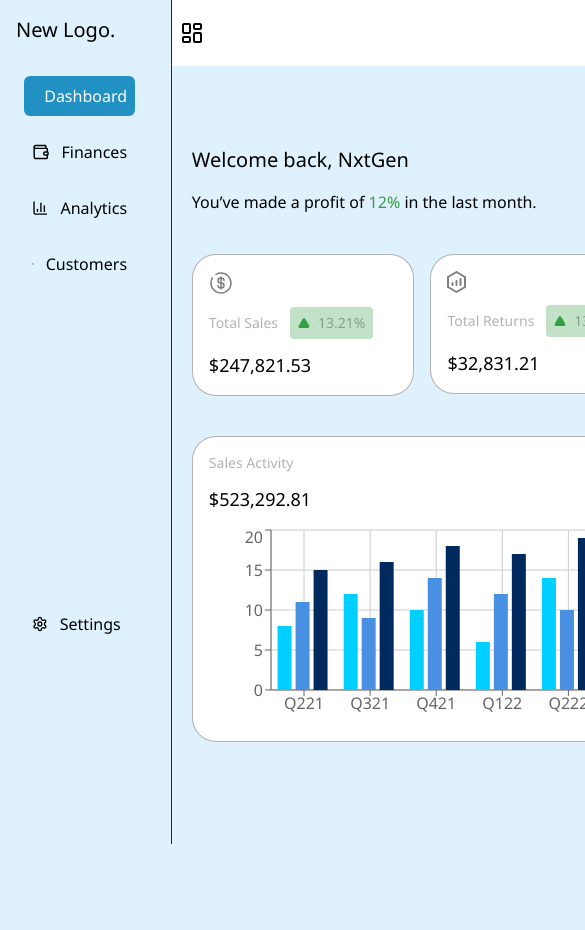
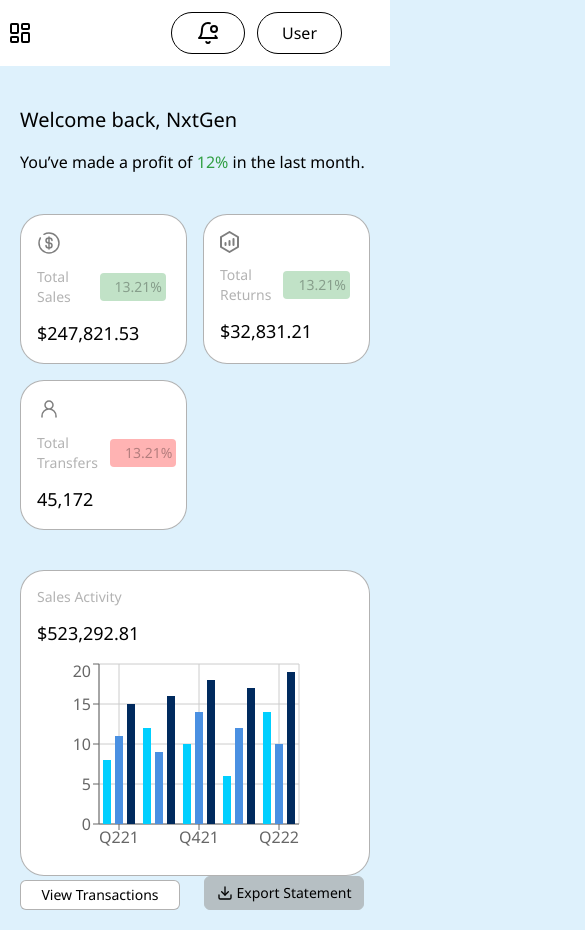
Before and after one commit to Praise-Okere/hackfest-project, a React (Vite) app: page /dashboard/home in a window 390 px wide. Shown: the top 930 px of the page, 585 px wide, since content can reach past the window. Before the commit the page ends 844 px from the top, so only its background shows below. Built offline with nearby package versions, Linux system fonts and the light colour scheme.

Commit message:
responsive

```diff
--- a/src/component/BarChartComponent.jsx
+++ b/src/component/BarChartComponent.jsx
@@ -16,10 +16,6 @@ const salesData = [
   { name: "Q421", productA: 10, productB: 14, productC: 18 },
   { name: "Q122", productA: 6, productB: 12, productC: 17 },
   { name: "Q222", productA: 14, productB: 10, productC: 19 },
-  { name: "Q322", productA: 8, productB: 13, productC: 20 },
-  { name: "Q422", productA: 10, productB: 11, productC: 17 },
-  { name: "Q123", productA: 9, productB: 14, productC: 19 },
-  { name: "Q223", productA: 12, productB: 13, productC: 20 },
 ];
 
 const BarChartComponent = () => {
--- a/src/component/DashboardHeader.jsx
+++ b/src/component/DashboardHeader.jsx
@@ -1,14 +1,17 @@
 import { BellDotIcon, LayoutDashboard, SearchIcon } from "lucide-react";
 import Button from "./Button";
+import { useSidebar } from "../hooks/useSidebar";
 
 const DashboardHeader = () => {
+  const { toggleSidebar } = useSidebar();
+
   return (
     <div className='flex justify-between items-center py-3 px-2 bg-white'>
-      <div>
-        <LayoutDashboard />
+      <div className='hidden max-md:flex'>
+        <LayoutDashboard onClick={toggleSidebar} />
       </div>
-      <div className='flex justify-center items-center gap-8 mr-10'>
-        <div className='bg-white border-[0.7px] w-[400px] border-black flex justify-between items-center rounded-full '>
+      <div className='flex justify-between items-center w-full gap-8 mr-10'>
+        <div className='bg-white border-[0.7px] w-[300px] max-md:hidden border-black flex justify-between items-center rounded-full '>
           <input
             type='search'
             name=''
@@ -17,6 +20,7 @@ const DashboardHeader = () => {
           />
           <SearchIcon className='mr-3' />
         </div>
+        <div className='flex justify-end w-full items-center gap-3'>
           <div>
             <Button variant={"light"}>
               <BellDotIcon />
@@ -27,6 +31,7 @@ const DashboardHeader = () => {
           </div>
         </div>
       </div>
+    </div>
   );
 };
 
--- a/src/component/DashboardMain.jsx
+++ b/src/component/DashboardMain.jsx
@@ -1,13 +1,18 @@
+import { useSidebar } from "../hooks/useSidebar";
 import DashboardHeader from "./DashboardHeader";
 import DashboardTitle from "./DashboardTitle";
 
 const DashboardMain = () => {
+  const { isSidebarOpen } = useSidebar();
+
   return (
-    <div className=''>
+    <div
+      className={`flex flex-col  ${isSidebarOpen ? "md:ml-[300px]" : "ml-0"}`}
+    >
       <div className='sticky top-0'>
         <DashboardHeader />
       </div>
-      <div className='m-5 mt-20'>
+      <div className='m-5 mt-10'>
         <DashboardTitle />
       </div>
     </div>
--- a/src/component/DashboardTitle.jsx
+++ b/src/component/DashboardTitle.jsx
@@ -93,7 +93,7 @@ const DashboardTitle = () => {
   ];
 
   return (
-    <div className='flex justify-between items-start'>
+    <div className='flex max-lg:flex-col justify-between items-start'>
       <div className='flex flex-1 flex-col justify-center items-start gap-10'>
         <div className='flex flex-col gap-4'>
           <h3 className='text-xl font-medium'>Welcome back, NxtGen</h3>
@@ -102,35 +102,32 @@ const DashboardTitle = () => {
             in the last month.
           </p>
         </div>
-        <div className='flex justify-start items-start gap-4'>
+        <div className='grid grid-cols-3 max-xl:grid-cols-2 gap-4'>
           {statistics.map((statistic, i) => (
             <div
               key={i}
-              className='flex flex-col justify-start items-start gap-3 bg-white px-4 py-4 pr-10 rounded-3xl border-[0.1px] border-black/30'
+              className='flex flex-col justify-start items-start gap-3 bg-white px-4 py-4 pr-5 rounded-3xl border-[0.1px] border-black/30'
             >
               {statistic.icon}
               <div className='flex justify-start items-center  text-sm gap-3 text-black/30'>
-                <div className='text-nowrap'>{statistic.name}</div>
+                <div className=''>{statistic.name}</div>
                 <div
-                  className={`flex justify-center items-center gap-2 py-1 px-2 rounded ${
+                  className={`flex justify-center items-center gap-1 py-[2px] px-1 rounded ${
                     statistic.incremented ? "bg-[#c1e2c7]" : "bg-[#ffb3b3]"
                   }`}
                 >
-                  <span>
+                  <div className='-z-30'>
                     {
                       <Triangle
-                        className={`w-3 ${
+                        className={`w-[7px] ${
                           statistic.incremented ? "rotate-0" : "rotate-180"
                         }`}
                         fill={`${
                           statistic.incremented ? "#319F43" : "#FF0000"
                         }`}
-                        stroke={`${
-                          statistic.incremented ? "#319F43" : "#FF0000"
-                        }`}
                       />
                     }
-                  </span>{" "}
+                  </div>{" "}
                   {statistic.value}
                 </div>
               </div>
@@ -138,7 +135,7 @@ const DashboardTitle = () => {
             </div>
           ))}
         </div>
-        <div className='flex flex-col items-start gap-3  justify-center px-4 py-4 pr-10 rounded-3xl w-full bg-white border border-black/30'>
+        <div className='flex flex-col items-start gap-3 -z-30 justify-center px-4 py-4 pr-10 rounded-3xl w-full max-w-[650px] bg-white border border-black/30'>
           <h3 className='text-sm font-medium text-black/30'>Sales Activity</h3>
           <h3 className='text-lg font-medium'>$523,292.81</h3>
           <BarChartComponent />
--- a/src/component/SideNav.jsx
+++ b/src/component/SideNav.jsx
@@ -7,7 +7,7 @@ import {
 } from "lucide-react";
 import { Link, NavLink } from "react-router-dom";
 
-const SideNav = ({ isSidebarOpen }) => {
+const SideNav = () => {
   const links = [
     {
       name: "Dashboard",
@@ -32,11 +32,11 @@ const SideNav = ({ isSidebarOpen }) => {
   ];
 
   return (
-    <aside className=' border-r border-gray-800 h-screen p-4'>
+    <aside className='bg-background border-r z-50 border-gray-800 h-screen p-4'>
       <div>
-        <div className='mb-8'>
+        <div className='flex justify-between items-center mb-8'>
           <Link to={"/"}>
-            <span className='text-xl'>New Logo.</span>
+            <span>New Logo.</span>
           </Link>
         </div>
         <div className='flex flex-col gap-4'>
@@ -45,17 +45,17 @@ const SideNav = ({ isSidebarOpen }) => {
               key={i}
               to={link.path}
               className={({ isActive }) =>
-                `flex items-center gap-3 p-2 rounded-md w-[80%] ml-2 hover:text-white ${
+                `flex items-center gap-3 p-2 rounded-md w-[80%] ml-1 hover:text-white ${
                   isActive ? "bg-accent text-white" : "hover:bg-accentHover "
                 }`
               }
             >
-              <link.icon className='w-5 h-5' />
+              <link.icon className='min-w-5 min-h-5' />
               <span>{link.name}</span>
             </NavLink>
           ))}
         </div>
-        <div className='mt-80 ml-2'>
+        <div className='mt-80 ml-1'>
           <NavLink
             to='/settings'
             className={({ isActive }) =>
--- /dev/null
+++ b/src/hooks/useSidebar.jsx
@@ -0,0 +1,49 @@
+import { useState, createContext, useContext, useEffect } from "react";
+
+// Create a context
+const SidebarContext = createContext();
+
+// Create a provider component
+export const SidebarProvider = ({ children }) => {
+  const [isSidebarOpen, setIsSidebarOpen] = useState(true);
+
+  const toggleSidebar = () => {
+    setIsSidebarOpen((prev) => !prev);
+  };
+
+  // Automatically handle sidebar state based on screen size
+  useEffect(() => {
+    const handleResize = () => {
+      // Close the sidebar if the screen width is less than 768px
+      if (window.innerWidth < 768) {
+        setIsSidebarOpen(false);
+      }
+    };
+
+    // Add resize event listener
+    window.addEventListener("resize", handleResize);
+
+    // Initial check when the component mounts
+    handleResize();
+
+    // Cleanup the event listener when the component unmounts
+    return () => window.removeEventListener("resize", handleResize);
+  }, []);
+
+  return (
+    <SidebarContext.Provider value={{ isSidebarOpen, toggleSidebar }}>
+      {children}
+    </SidebarContext.Provider>
+  );
+};
+
+// Create a custom hook to use the sidebar context
+export const useSidebar = () => {
+  const context = useContext(SidebarContext);
+
+  if (!context) {
+    throw new Error("useSidebar must be used within a SidebarProvider");
+  }
+
+  return context;
+};
--- a/src/main.jsx
+++ b/src/main.jsx
@@ -3,11 +3,14 @@ import { createRoot } from "react-dom/client";
 import "./index.css";
 import App from "./App.jsx";
 import { BrowserRouter } from "react-router-dom";
+import { SidebarProvider } from "./hooks/useSidebar.jsx";
 
 createRoot(document.getElementById("root")).render(
   <StrictMode>
     <BrowserRouter>
-      <App />
+      <SidebarProvider>
+        <App />
+      </SidebarProvider>
     </BrowserRouter>
   </StrictMode>
 );
--- a/src/pages/Dashboard.jsx
+++ b/src/pages/Dashboard.jsx
@@ -1,13 +1,22 @@
 import { Outlet } from "react-router-dom";
 import SideNav from "../component/SideNav";
+import { useSidebar } from "../hooks/useSidebar";
 
 const Dashboard = () => {
+  const { isSidebarOpen } = useSidebar();
+
   return (
     <div className='flex '>
-      <div className='sticky top-0 left-0 w-[250px] h-screen'>
+      <div
+        className={`fixed top-0 left-0 h-screen  transition-transform duration-300 ${
+          isSidebarOpen
+            ? "-translate-x-0 w-[300px]"
+            : "-translate-x-[300px] w-0"
+        } `}
+      >
         <SideNav />
       </div>
-      <div className='flex-1'>
+      <div className='flex-1 transition-all duration-300'>
         <Outlet />
       </div>
     </div>
```
Lines whose indentation alone changed are shown as unchanged.
